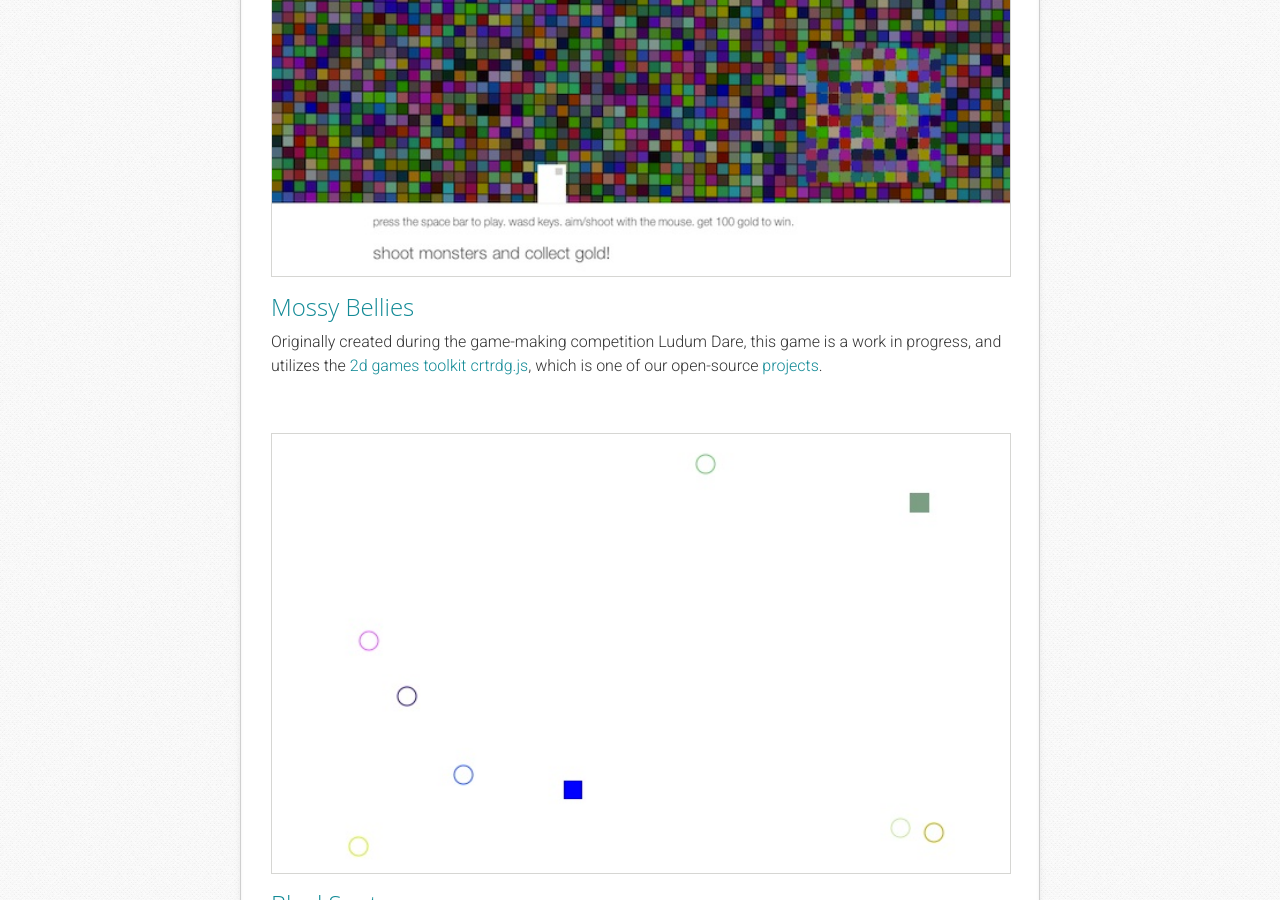
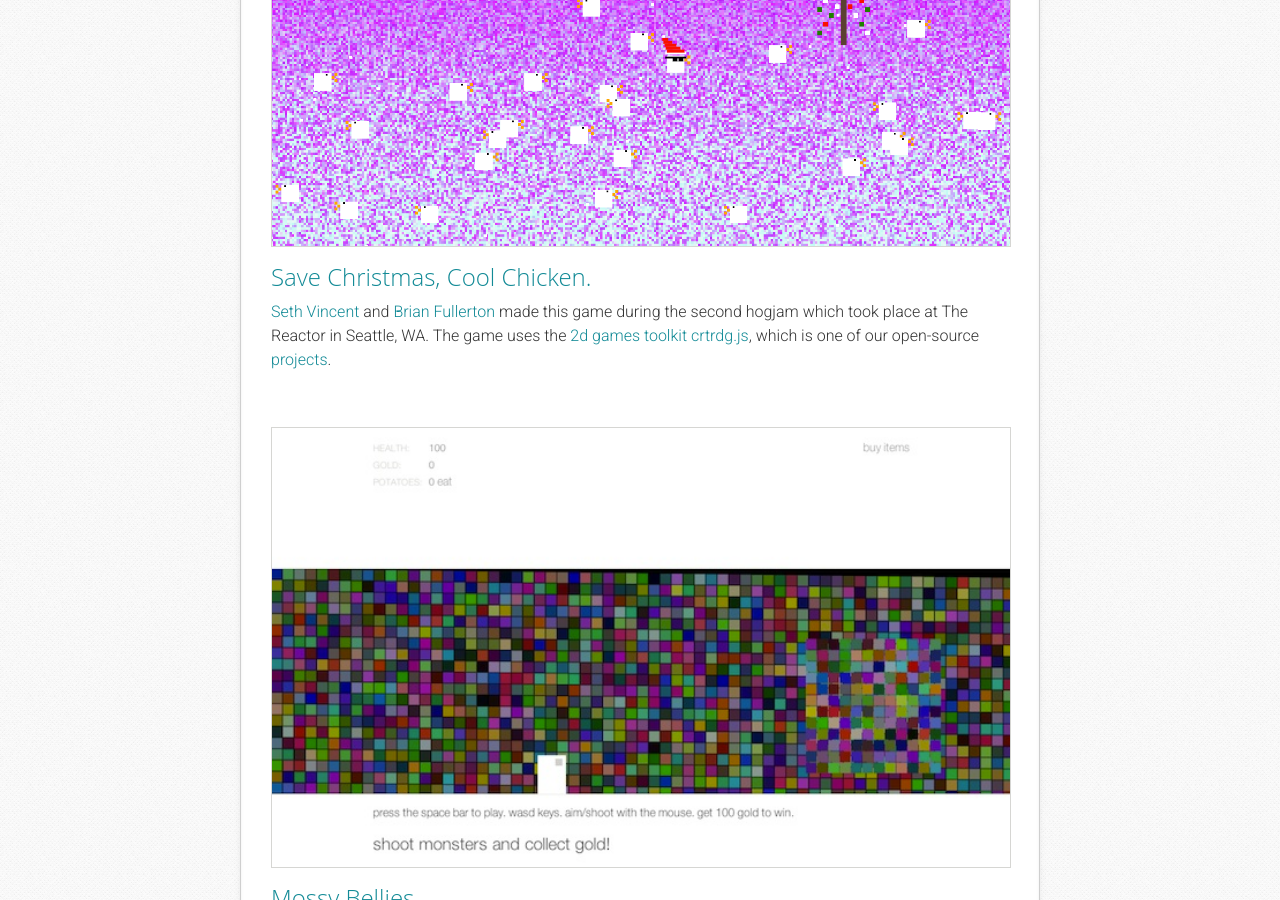
Before and after one commit to superbigtree/superbigtree.github.com, a Jekyll site: the page built from games/index.html, in a window 1280 px wide and 900 px high, scrolled down 461 px. Built offline with Jekyll 4.4.1, drawn with Linux system fonts in a browser that asks for light colours.

Commit message:
add save christmas, cool chicken

```diff
--- a/games/index.html
+++ b/games/index.html
@@ -9,12 +9,21 @@ description: Weird games made with javascript!
 
 <div id="games" class="project-list">
   <section class="project">
+    <a href="http://superbigtree.com/save-christmas-cool-chicken" target="_blank">
+      <img src="{{ site.baseurl }}/img/games/save-christmas-cool-chicken.png">
+      <h1>Save Christmas, Cool Chicken.</h1>
+    </a>
+    <p><a href="http://twitter.com/sethdvincent" href="_blank">Seth Vincent</a> and <a href="http://twitter.com/bsfullerton" href="_blank">Brian Fullerton</a> made this game during the second hogjam which took place at The Reactor in Seattle, WA. The game uses the <a href="http://crtrdg.com" target="_blank">2d games toolkit crtrdg.js</a>, which is one of our open-source <a href="{{ site.baseurl }}/projects">projects</a>.</p>
+  </section>
+
+  <section class="project">
     <a href="http://superbigtree.com/mossybellies" target="_blank">
       <img src="{{ site.baseurl }}/img/games/mossybellies.jpg">
       <h1>Mossy Bellies</h1>
     </a>
     <p>Originally created during the game-making competition Ludum Dare, this game is a work in progress, and utilizes the <a href="http://crtrdg.com" target="_blank">2d games toolkit crtrdg.js</a>, which is one of our open-source <a href="{{ site.baseurl }}/projects">projects</a>.</p>
   </section>
+
   <section class="project">
     <a href="http://sethvincent.github.io/BlockSnot" target="_blank">
       <img src="{{ site.baseurl }}/img/games/blocksnot.jpg">
@@ -23,6 +32,7 @@ description: Weird games made with javascript!
       <p>A simple, jittery game made with <a href="http://coquette.maryrosecook.com/" target="_blank">coquette.js</a>. Collect the squares, shoot the circles. Move with WASD keys, shoot with the mouse.</p>
       <p><a href="http://superbigtree.tumblr.com/post/57993562778/introduction-to-making-html5-javascript-games-with">Read about making games with coquette.js on our blog.</a></p>
   </section>
+
   <section class="project">
     <a href="http://sethvincent.github.io/jump-bud" target="_blank">
       <img src="{{ site.baseurl }}/img/games/jumpbud.jpg">
```
Also changed, not shown: img/games/save-christmas-cool-chicken.png (added).
